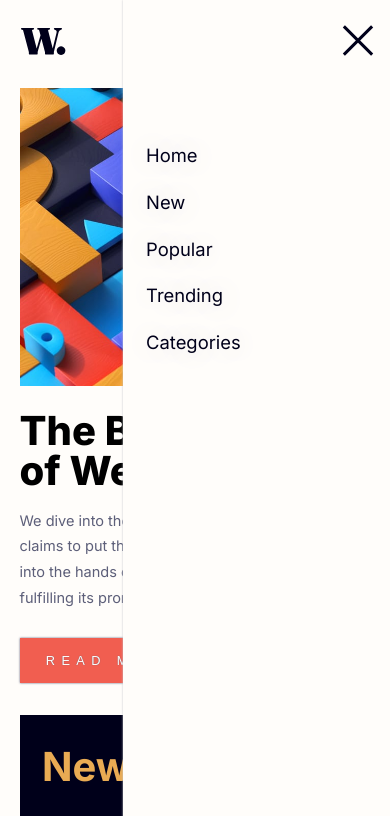
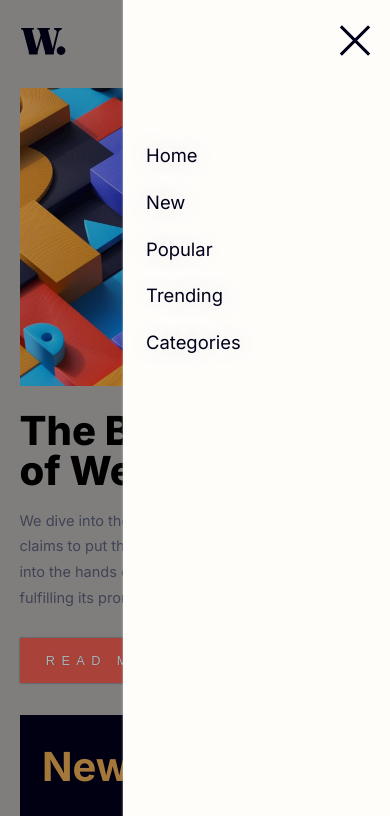
Before and after one commit to irmayanet85/frontendmentorNews-homepage, a plain HTML site: page index.html in a window 390 px wide. Both pictures are taken after a click on the picture 350 px from the left and 44 px from the top of the page. Shown: the top 816 px of the page. Drawn offline with Linux system fonts and the light colour scheme.

Commit message:
Added the 'behind' effect in the mobile viewport menu.

```diff
--- a/assets/javascript/main.js
+++ b/assets/javascript/main.js
@@ -1,23 +1,28 @@
 /*jshint esversion: 6 */
-let open = null;
-let close = null;
+let btnOpen = null;
+let btncClose = null;
+let menuMobile = null;
+let container = null;
 
 const bindElements = () => {
-     open = document.querySelector('#menu-open');
-     close = document.querySelector('#menu-close');
+    btnOpen = document.querySelector('#menu-open');
+    btnClose = document.querySelector('#menu-close');
+    menuMobile = document.querySelector('#menu-mobile');
+    container = document.querySelector('.container');
+
 };
 
 
 function openMenu(){
-    open.addEventListener('click', event => {
-        const menuMobile = document.querySelector('#menu-mobile');
+    btnOpen.addEventListener('click', event => {
         menuMobile.classList.remove('hidden');
+        container.classList.add('behind');
     });
 };
 function closeMenu(){
-    close.addEventListener('click', event => {
-        const menuMobile = document.querySelector('#menu-mobile');
+    btnClose.addEventListener('click', event => {
         menuMobile.classList.add('hidden');
+        container.classList.remove('behind');
     });
 };
 const main = () => {
--- a/assets/sass/abstracts/_medias.scss
+++ b/assets/sass/abstracts/_medias.scss
@@ -3,7 +3,9 @@
         align-items: start;
         .container {
             margin-top: 0px;
-            width: 90%;
+            width: 100%;
+            padding-left: 5%;
+            padding-right: 5%;
             header{
                 .menu {
                     display: none;
@@ -12,6 +14,7 @@
                     display: contents;
                     cursor: pointer;
                 }
+
             }
             .center{
                 main {
--- a/assets/sass/component/menu/menu-mobile.scss
+++ b/assets/sass/component/menu/menu-mobile.scss
@@ -8,8 +8,9 @@
     .btn-menu-close {
         height: 5rem;
         @include flex(row, right, center);
-        padding-right: 1rem;
+        padding-right: 1.2rem;
         cursor: pointer;
+
     }
     .menu{
         width: 100%;
@@ -31,3 +32,14 @@
 .hidden {
     display: none;
 }
+
+.behind {
+    background-color: rgba(0, 0, 0, 0.5);
+    filter: brightness(70%);
+}
+
+.btn-menu :active{
+    -webkit-transform:scale(1.3);transform:scale(1.3);
+    z-index: 5;
+    transition: all .3s ease-in-out;
+}
--- a/assets/sass/structure/_main.scss
+++ b/assets/sass/structure/_main.scss
@@ -5,7 +5,6 @@
         .image {
             @include size(45.4rem, 18.75rem);
             img {
-                // @include size(100%, 100% );
                 @include img-fluid(cover);
             }
         }
--- a/index.html
+++ b/index.html
@@ -2,15 +2,15 @@
 <html lang="en">
 <head>
   <meta charset="UTF-8">
-  <meta name="viewport" content="width=device-width, initial-scale=1.0"> <!-- displays site properly based on user's device -->
+  <meta name="viewport" content="width=device-width, initial-scale=1.0">
 
   <link rel="icon" type="image/png" sizes="32x32" href="./assets/images/favicon-32x32.png">
   <link rel="stylesheet" href="./assets/sass/style.css">
 
   <title>Frontend Mentor | News homepage</title>
 </head>
-<body>
-  <div class="container">
+<body >
+  <div class="container ">
     <header>
         <div class="logo">
           <img src="./assets/images/logo.svg" alt="Logo">
@@ -31,17 +31,9 @@
     <div class="center">
 
         <main class="main">
-          <!-- <div class="image">
-            <img
-            srcset="/assets/images/image-web-3-mobile.jpg 400w, /assets/images/image-web-3-desktop.jpg 800W"
-            sizes="(max-width: 400px) 100%, (max-width: 800px) 45.4rem, 800px "
-            src="/assets/images/image-web-3-desktop.jpg" alt=" Image web">
-          </div> -->
-
          <div class="image">
 
            <picture>
-
              <source media="(max-width:465px)" srcset="./assets/images/image-web-3-mobile.jpg ">
              <img src="./assets/images/image-web-3-desktop.jpg" alt="Flowers" >
            </picture>
@@ -161,10 +153,12 @@
         </div>
       </article>
     </footer>
+
+  </div>
   <div class="menu-mobile hidden" id="menu-mobile">
     <div class="btn-menu-close" >
 
-            <img src="./assets/images/icon-menu-close.svg" alt="Menu close" id="menu-close">
+        <img class="btn-menu" src="./assets/images/icon-menu-close.svg" alt="Menu close" id="menu-close">
 
     </div>
     <nav class="menu">
@@ -177,7 +171,6 @@
       </ul>
     </nav>
 
-    </div>
 </div>
 
 
```
Also changed, not shown: assets/sass/style.css, 1 other file. Lines whose indentation alone changed are shown as unchanged.
